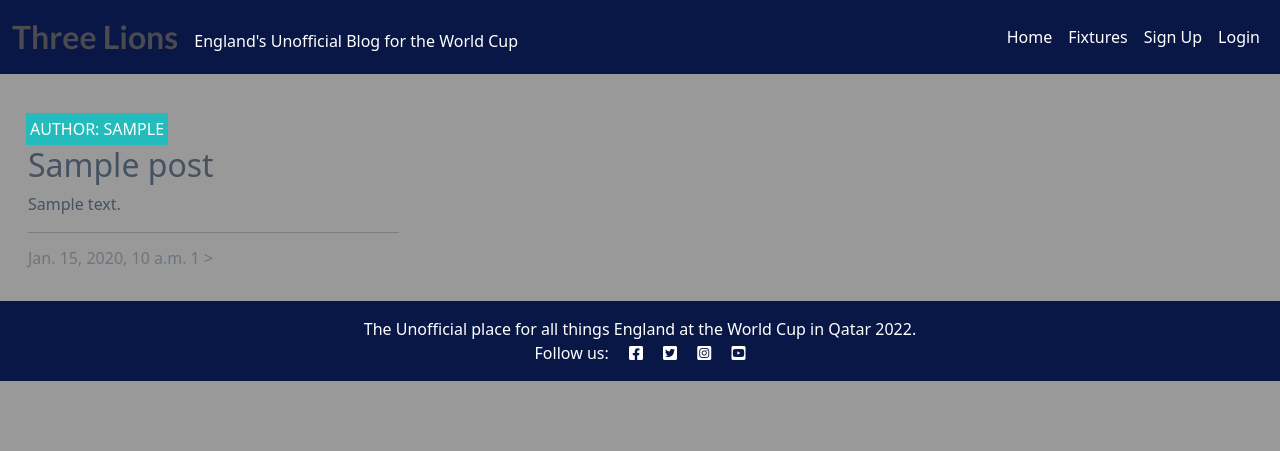
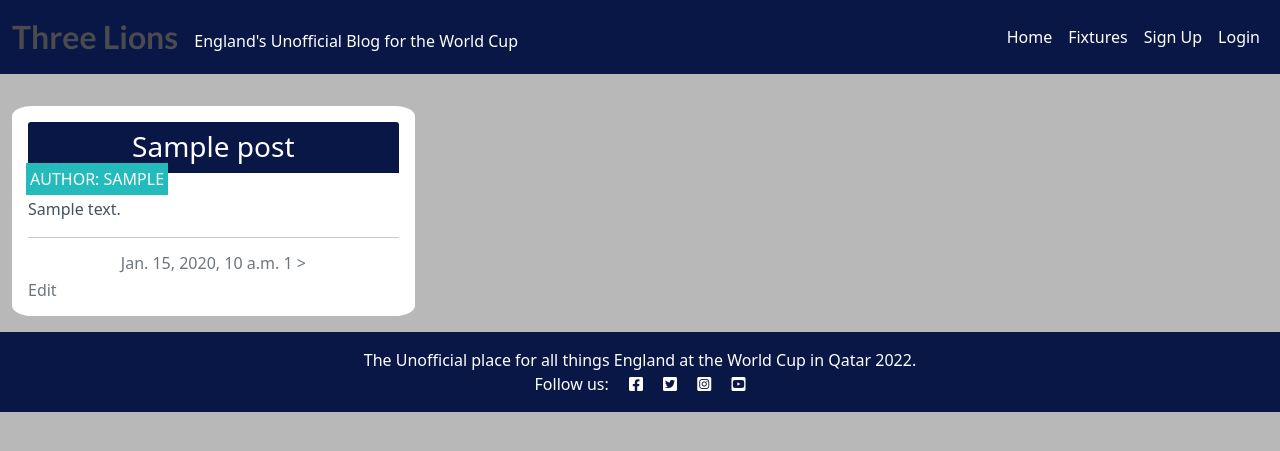
Before and after one commit to rajdavies/pp4-three-lions, a Django app: page / in a window 1280 px wide. Shown: the top 451 px of the page. Run offline with Django 3.2, Linux system fonts and the light colour scheme; tables that the repository leaves empty hold one stand-in row (values such as "Sample post"); some libraries are stand-ins or nearby versions.

Commit message:
Style blog post card design in index.html

```diff
--- a/static/css/style.css
+++ b/static/css/style.css
@@ -1,5 +1,5 @@
 body {
-    background-color: #999;
+    background-color: rgb(255, 255, 255);
 }
 
 .brand {
--- a/templates/base.html
+++ b/templates/base.html
@@ -20,7 +20,7 @@
 
 </head>
 
-<body class="d-flex flex-column h-100" style="background-color: #999">
+<body class="d-flex flex-column h-100" style="background-color: rgb(184, 184, 184)">
 
     <!-- Navigation -->
 
--- a/templates/create_post.html
+++ b/templates/create_post.html
@@ -12,7 +12,7 @@
     {% if user.is_authenticated %}
     <h3 class="title">Create your post!</h3>
     <p>Publishing as: {{ user.username }}</p>
-    <form method="POST" class="form-control-lg text-dark" action="{% url 'create_post' %}">
+    <form method="POST" class="form-group form-control-lg text-dark" action="{% url 'create_post' %}">
         {{ form | crispy }}
         {% csrf_token %}
         <button type="submit" class="btn btn-signup btn-sm btn btn-outline-dark">Post</button>
--- a/templates/index.html
+++ b/templates/index.html
@@ -10,11 +10,12 @@
             <div class="row">
             {% for post in post_list %}
                 <div class="col-md-4">
-                    <div class="card mb-6 my-3 align-middle">
-                        <div class="card-body">
+                    <div class="card mb-6 my-3 align-middle" style="border-radius: 5%;">
+                        <div class="card-body" style="background-color: #ffffff; border-radius: 5%;">
+                            <h3 class="card-header text-center text-white" style="background-color: #091747;">{{ post.title }}</h3>
                             <div class="image-container">
                                 {% if "placeholder" in post.featured_image.url %}
-                                <img class="card-img-top"
+                                <img class="card-img-top col-md-6"
                                 {% load static %}
                                 src="{% static 'img/england.jpeg' %}" width="100%">
                                 {% else %}
@@ -25,11 +26,11 @@
                                 </div>
                             </div>
                             <a href="{% url 'post_detail' post.slug %}" class="post-link">
-                                <h2 class="card-title">{{ post.title }}</h2>
-                                <p class="card-text">{{ post.excerpt }}</p>
+                                <p class="card-text text-right">{{ post.excerpt }}</p>
                             </a>
                             <hr/>
-                            <p class="card-text text-muted h6">{{ post.created_on }} {{ post.number_of_likes }} >
+                            <p class="card-text text-muted h6 text-center">{{ post.created_on }} {{ post.number_of_likes }} >
+                            <p class="card-text text-muted h6">Edit</p>
                         </div>
                     </div>
                 </div>
```
